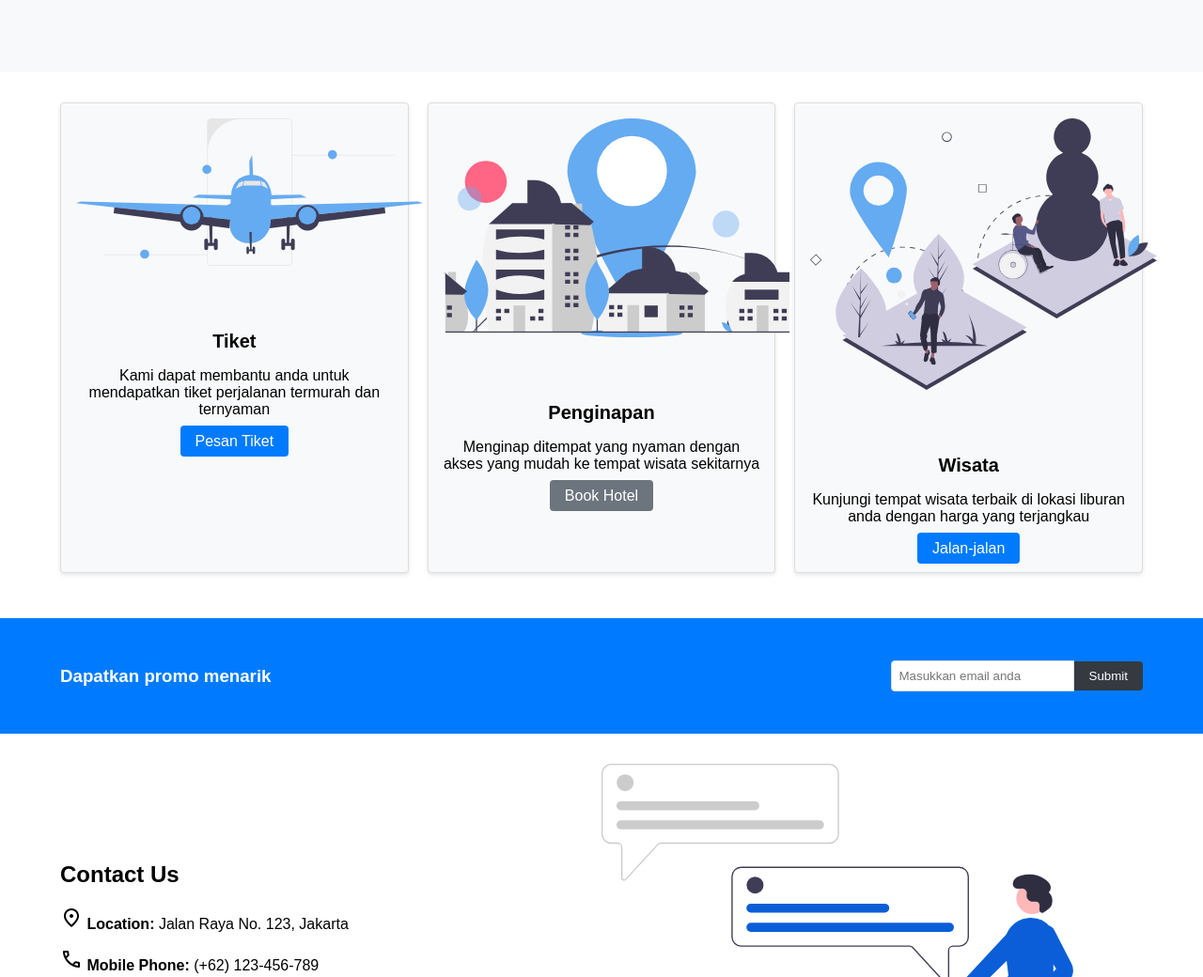
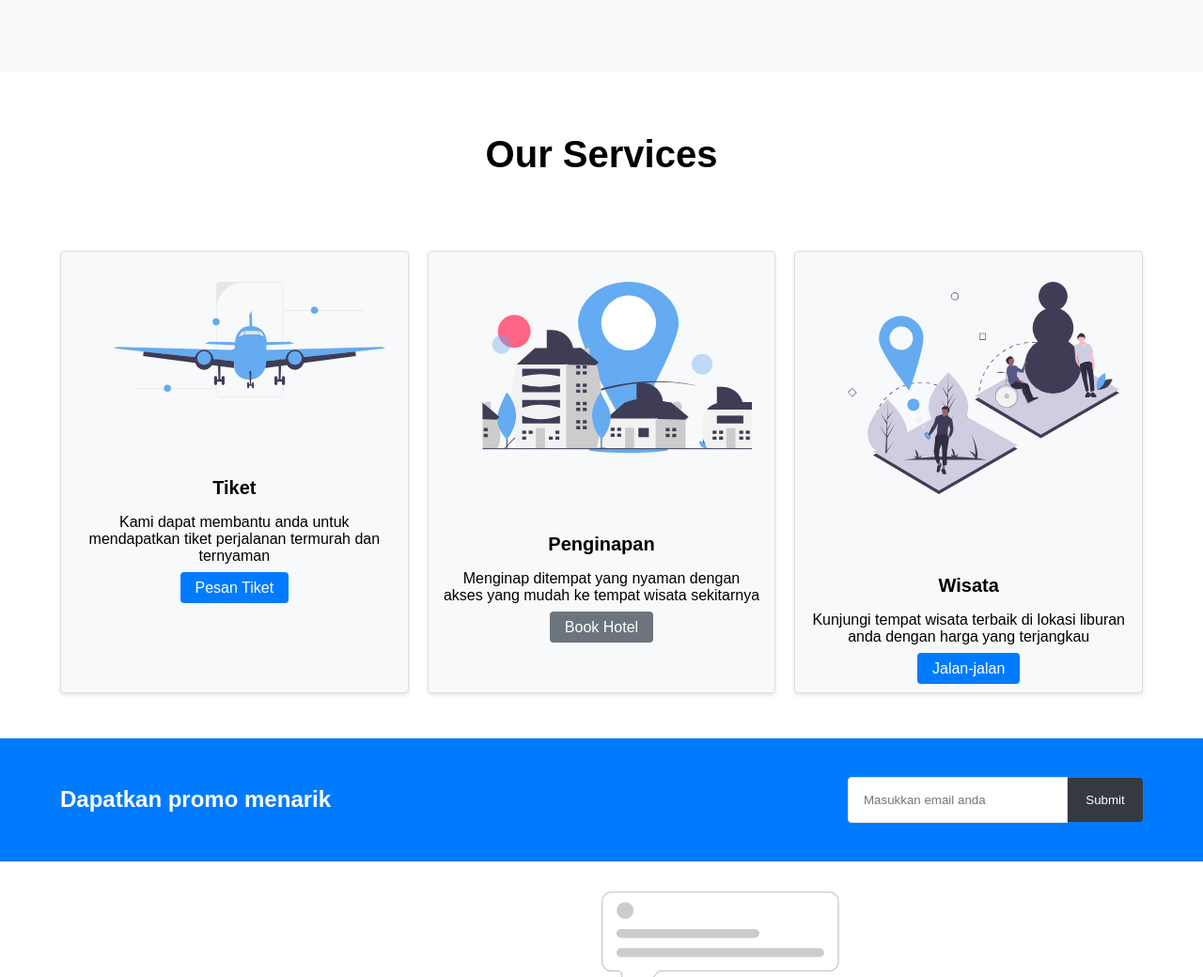
Before and after one commit to essram/Project-Akhir-Dicoding, a plain HTML site: page index.html in a window 1280 px wide. Shown: the part 508-1548 px from the top of the page at 94% size. Drawn offline with nearby package versions, Linux system fonts and the light colour scheme.

Commit message:
Add semantic HTML

```diff
--- a/index.html
+++ b/index.html
@@ -22,7 +22,8 @@
     />
   </head>
   <body>
-    <!-- Navbar -->
+    <!-- Navbar & Nav -->
+    <header>
       <nav class="navbar">
         <div class="container">
           <a href="#" class="navbar-brand">Travel Kuy</a>
@@ -42,8 +43,6 @@
           </div>
         </div>
       </nav>
-
-    <!-- Header -->
       <section class="header">
         <div class="container">
           <div class="header-content">
@@ -59,13 +58,18 @@
           </div>
         </div>
       </section>
+    </header>
 
     <!-- Services -->
+    <main>
       <section class="services" id="services">
         <div class="container">
+          <h2>Our Services</h2>
           <div class="service-items">
             <div class="card">
+              <figure>
                 <img src="img/Pesawat.svg" alt="Tiket" />
+              </figure>
               <div class="card-body">
                 <h5 class="card-title">Tiket</h5>
                 <p class="card-text">
@@ -76,18 +80,22 @@
               </div>
             </div>
             <div class="card">
+              <figure>
                 <img src="img/Hotel.svg" alt="penginapan" />
+              </figure>
               <div class="card-body">
                 <h5 class="card-title">Penginapan</h5>
                 <p class="card-text">
-                Menginap ditempat yang nyaman dengan akses yang mudah ke tempat
-                wisata sekitarnya
+                  Menginap ditempat yang nyaman dengan akses yang mudah ke
+                  tempat wisata sekitarnya
                 </p>
                 <a href="#" class="btn-secondary">Book Hotel</a>
               </div>
             </div>
             <div class="card">
+              <figure>
                 <img src="img/Wisata.svg" alt="Wisata" />
+              </figure>
               <div class="card-body">
                 <h5 class="card-title">Wisata</h5>
                 <p class="card-text">
@@ -105,7 +113,7 @@
       <section class="promo" id="promo">
         <div class="container">
           <div class="promo-content">
-          <h3>Dapatkan promo menarik</h3>
+            <h1>Dapatkan promo menarik</h1>
             <div class="input-group">
               <input
                 type="text"
@@ -126,18 +134,20 @@
               <h2 class="text-center">Contact Us</h2>
               <ul class="contact-list">
                 <li>
-                <span class="material-symbols-outlined"> location_on </span>
+                  <!-- <span class="material-symbols-outlined"> location_on </span> -->
                   <span><b>Location: </b></span> Jalan Raya No. 123, Jakarta
                 </li>
                 <li>
-                <span class="material-symbols-outlined"> call </span>
+                  <!-- <span class="material-symbols-outlined"> call </span> -->
                   <span><b>Mobile Phone:</b> </span> (+62) 123-456-789
                 </li>
                 <li>
-                <i class="fa-brands fa-instagram"></i>
+                  <!-- <i class="fa-brands fa-instagram"></i> -->
                   <span><b>Instagram: </b></span> @KuyTravel
                 </li>
                 <li>
+                  <!-- <span class="material-symbols-outlined">
+                  </span> -->
                   <span><b>E-mail: </b></span> KuyTravel@gmail.com
                 </li>
               </ul>
@@ -146,6 +156,7 @@
           </div>
         </div>
       </section>
+    </main>
 
     <!-- Footer -->
     <footer class="footer">
@@ -158,7 +169,5 @@
         </a>
       </div>
     </footer>
-
-    <script src="script.js"></script>
   </body>
 </html>
--- a/script.js
+++ /dev/null
@@ -1,5 +0,0 @@
-document
-    .getElementById("navbar-toggler")
-    .addEventListener("click", function () {
-        document.getElementById("navmenu").classList.toggle("active");
-    });
--- a/styles.css
+++ b/styles.css
@@ -139,6 +139,12 @@ html {
   padding: 2rem 0;
 }
 
+.services h2 {
+  text-align: center;
+  margin-bottom: 2em;
+  font-size: 2.5rem;
+}
+
 .service-items {
   display: flex;
   justify-content: space-between;
@@ -240,20 +246,21 @@ html {
 }
 
 .input-text {
-  padding: 0.5rem;
+  padding: 1rem;
   border: 1px solid #ddd;
   border-radius: 0.25rem 0 0 0.25rem;
-  width: 100%;
+  width: 200px;
 }
 
 .btn-dark {
   background: #343a40;
   color: #fff;
   border: none;
-  padding: 0.5rem 1rem;
+  padding: 1rem 1rem;
   cursor: pointer;
   border-radius: 0 0.25rem 0.25rem 0;
   transition: all 0.3s ease-in-out;
+  width: 80px;
 }
 
 .btn-dark:hover {
```
Lines whose indentation alone changed are shown as unchanged.
